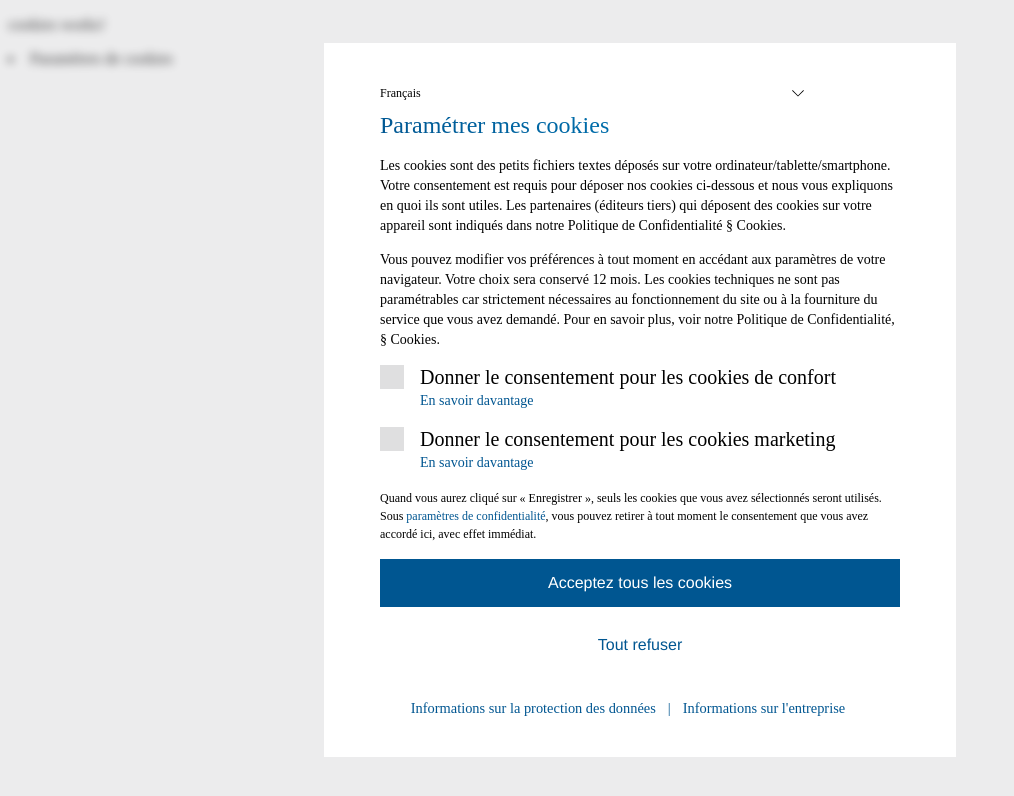
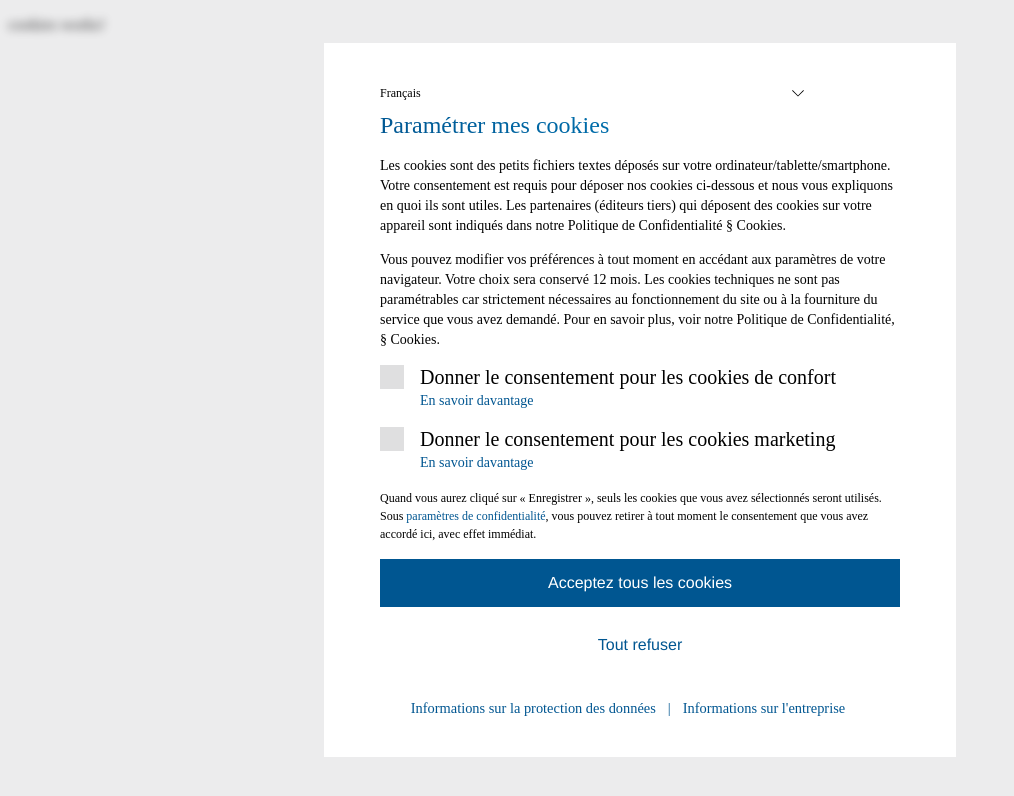
Before and after one commit to Juvet-user/angular, an Angular app: page /cookies in a window 1280 px wide. Shown: the top 796 px of the page, without its empty margins (0-1014 px from the left). Built offline with nearby package versions, Linux system fonts and the light colour scheme.

Commit message:
first commit

```diff
--- a/src/app/cookies/cookies.component.html
+++ b/src/app/cookies/cookies.component.html
@@ -1,7 +1,3 @@
 <p>
   cookies works!
 </p>
-
-<li>
-  <a  style="cursor:pointer;" data-show-privacy-settings="" class="privacy-settings-modal" title="Paramètres de cookies">Paramètres de cookies</a>
-</li>
--- a/src/app/cookies/cookies.component.ts
+++ b/src/app/cookies/cookies.component.ts
@@ -17,6 +17,7 @@ export class CookiesComponent implements OnInit {
 
   ngOnInit() {
 
+
     new init_datalayer();
     new gtag();
     new init_ga();
--- a/src/index.html
+++ b/src/index.html
@@ -6,6 +6,7 @@
   <base href="/">
   <meta name="viewport" content="width=device-width, initial-scale=1">
   <link rel="icon" type="image/x-icon" href="favicon.ico">
+
 
   <script>
     function init_datalayer() {
@@ -210,22 +211,24 @@
       console.log(new Date().toUTCString(), 'bosch_privacy_update event emitted.', e.detail.consent);
 
       if (e.detail.consent.comfort != "undefined" && e.detail.consent.marketing != "undefined") {
-        if (e.detail.consent.comfort == false || e.detail.consent.marketing == false) {
-            remove_ga();
+        if (e.detail.consent.comfort == true && e.detail.consent.marketing == true) {
+
+          init_ga();
+            window.localStorage.setItem("privacySettingValue", '1');
+        }
+        else {
+
+          remove_ga();
             // No comfort
             //console.log('[event] comfort is off');
 
             window.localStorage.setItem("privacySettingValue", '0');
 
             window.dataLayer = [];
-
-        }
-        else {
             //console.log("Comfort : " + e.detail.consent.comfort);
             //console.log("marketing : " + e.detail.consent.marketing);
 
-            init_ga();
-            window.localStorage.setItem("privacySettingValue", '1');
+
 
         }
 
@@ -243,6 +246,8 @@
       privacySettingValue = window.localStorage.getItem("privacySettingValue");
       init_datalayer();
 
+      window['ga-disable-G-W2T7LDH0Y9'] = false;
+
       var gascript = document.createElement('script');
       gascript.async = true;
       gascript.src = 'https://www.googletagmanager.com/gtag/js?id=G-W2T7LDH0Y9';
@@ -259,6 +264,8 @@
       window['ga-disable-G-W2T7LDH0Y9'] = true;
     }
   </script>
+
+
 </head>
 <body>
   <app-root></app-root>
```
Also changed, not shown: 1 other file (tests, documents, lock files or other folders).
